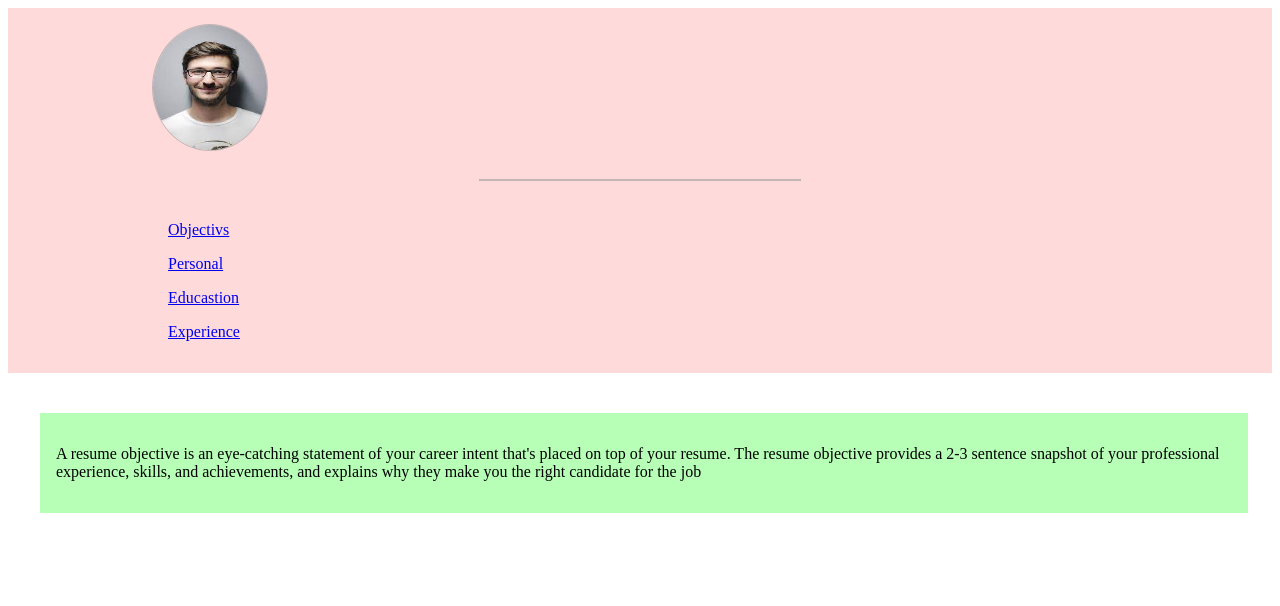
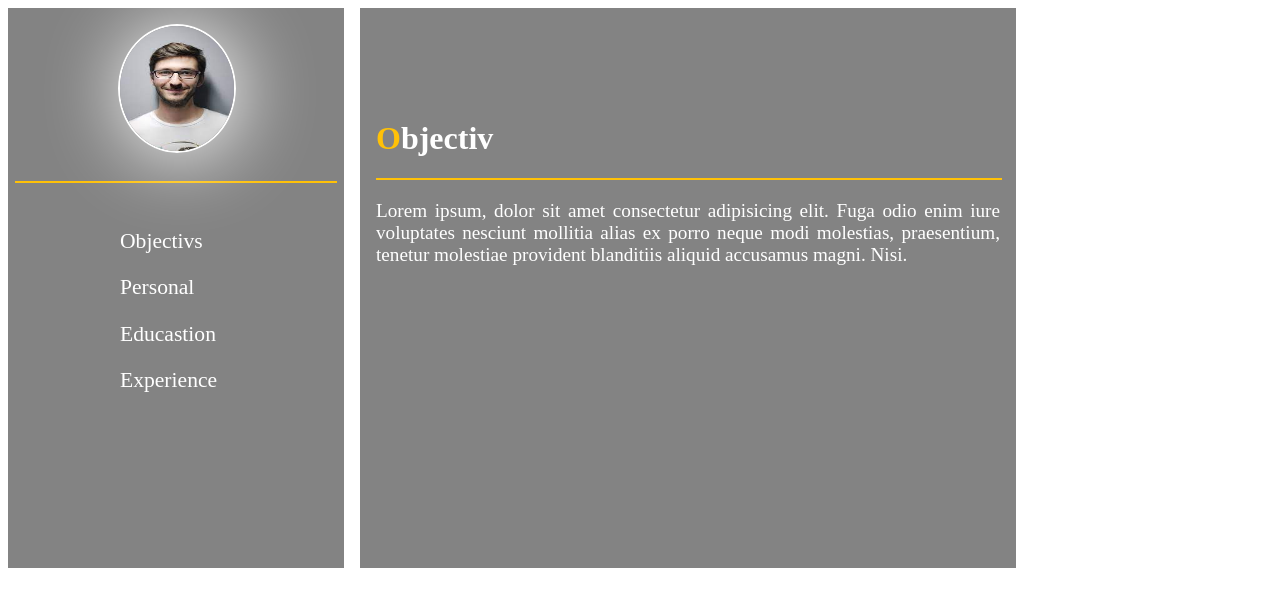
Before and after one commit to nakumparth37/layouts, a website built with Vite: page Resume2/index.html in a window 1280 px wide. Both pictures are taken after a click on the link "Objectivs". Built offline with nearby package versions, Linux system fonts and the light colour scheme.

Commit message:
add the style of the resume

```diff
--- a/Resume2/index.html
+++ b/Resume2/index.html
@@ -1,5 +1,6 @@
 <!DOCTYPE html>
 <html lang="en">
+
 <head>
   <meta charset="UTF-8" />
   <link rel="icon" type="image/svg+xml" href="/vite.svg" />
@@ -7,39 +8,99 @@
   <title>Resume2</title>
   <link rel="stylesheet" href="style.css">
 </head>
+
 <body>
   <div class="container">
     <div class="nav">
       <div class="profile_img"><img src="Person.jpeg" alt="Profile photo"></div>
-        <hr>
+      <hr style="    width: 20rem;
+      border: 1px solid #ffc107;">
       <div class="nav_info">
-          <a href="#obj"><p>  Objectivs</p></a>
-          <a href="#personal"><p>  Personal</p></a>
-          <a href="#edu"><p>  Educastion</p></a>
-          <a href="#exp"><p>  Experience</p></a>
-        </div>
-      </div>
-      <div>
-        <div class="info" id="obj">
-          <p>A resume objective is an eye-catching statement of your career intent that's placed on top of your resume. The resume objective provides a 2-3 sentence snapshot of your professional experience, skills, and achievements, and explains why they make you the right candidate for the job</p>
-        </div>
-        <div class="info" id="personal">
-          <p>Name :- Mr. Ravi Sukal</p>
-          <p>City:- Rajkot</p>
-          <p>Age :-35</p>
-        </div>
-        <div class="info" id="edu">
-          <p>Puna International School - Class:-X</p>
-          <p>Puna International School - Class:-XII</p>
-          <p>Nirma Univercity - BE & ME:- Computer Engineering</p>
-        </div>
-       <div class="info" id="exp">
-        <p>Shah Infotech-Senior Web Developer</p>
-        <p>January 2019 to Present</p>
-        <p></p>
+        <a href="#obj">
+          <p> Objectivs</p>
+        </a>
+        <a href="#personal">
+          <p> Personal</p>
+        </a>
+        <a href="#edu">
+          <p> Educastion</p>
+        </a>
+        <a href="#exp">
+          <p> Experience</p>
+        </a>
       </div>
     </div>
 
+    <div class="main">
+      <div class="info" id="obj">
+        <h1> <span>O</span>bjectiv</h1>
+        <hr class="line">
+        <p>Lorem ipsum, dolor sit amet consectetur adipisicing elit. Fuga odio enim iure voluptates nesciunt mollitia
+          alias ex porro neque modi molestias, praesentium, tenetur molestiae provident blanditiis aliquid accusamus
+          magni. Nisi.</p>
+
+      </div>
+      <div class="info" id="personal">
+        <h1> <span>P</span>ersonal <span>D</span>etails</h1>
+        <hr>
+        <ul>
+          <li>
+            <p><strong>Name :-</strong> Mr. Ravi Sukala</p>
+          </li>
+          <li>
+            <p> <strong>City:-</strong> Janmnager,india,361007</p>
+          </li>
+          <li>
+            <p> <strong>Age :-</strong> 35 Year</p>
+          </li>
+          <li>
+            <p> <strong>Contect No :-</strong> 9865321478</p>
+          </li>
+          <li>
+            <p> <strong>Email :-</strong> sukalaravi56@gmail.com</p>
+          </li>
+          <li>
+            <p> <strong>Date OF Birth :-</strong> 12th Jan 1995</p>
+          </li>
+        </ul>
+
+      </div>
+      <div class="info" id="edu">
+        <h1>  <span>E</span>ducastion <span>D</span>etails</h1>
+        <hr>
+        <ul>
+          <li>
+            <p>Nirma Univercity - BE & ME:- Computer Engineering</p>
+          </li>
+          <li>
+            <p>Puna International School - Class:-XII</p>
+          </li>
+          <li>
+            <p>Puna International School - Class:-X</p>
+          </li>
+        </ul>
+
+      </div>
+      <div class="info" id="exp">
+        <h1> <span>E</span>xperience</h1>
+        <hr>
+        <ul>
+          <li>
+            <p>Shah Infotech-Sr. Web Developer</p>
+            <p>January 2019 to Present</p>
+          </li>
+          <li>
+            <p>DevSoft Infotech-Jr. Web Developer</p>
+            <p>January 2014 to 2019</p>
+          </li>
+        </ul>
+
+      </div>
+    </div>
+
+
+
   </div>
 </body>
+
 </html>
--- a/Resume2/style.css
+++ b/Resume2/style.css
@@ -1,34 +1,127 @@
-.nav{
-    background-color: rgba(255, 185, 185, 0.521);
+.nav {
+    background-color: rgba(87, 87, 87, 0.733);
 }
 
-.nav img{
-    border: 1px solid rgba(155, 155, 155, 0.582);
+.nav img {
+    border: 2px solid rgba(255, 255, 255, 0.993);
     border-radius: 50%;
     width: 114px;
     height: 125px;
     margin: 1rem;
-    margin-left:9rem;
-}
-hr{
-    width: 20rem;
-    border: 1px solid rgba(155, 155, 155, 0.582);
+    margin-left: 9rem;
+    box-shadow: 0.2rem 0.2rem 5rem white;
 }
 
-.nav_info{
+hr {
+    width: 100%;
+    border: 1px solid #ffc107;
+}
+
+::marker {
+    color: #ffc107;
+}
+
+p {
+    font-size: larger;
+}
+
+span {
+    font-weight: bold;
+    color: #ffc107;
+}
+
+h1 {
+    margin-top: 5rem;
+}
+
+.nav_info {
     margin: 0.5rem;
     padding: 1rem;
     margin-left: 9rem;
 }
 
-.info {
-    margin: 2rem;
-    padding: 1rem;
-    background-color: rgba(143, 255, 143, 0.644);
-    position: absolute;
-    display: none;
+.nav_info a {
+    text-decoration: none;
+    color: white;
+    font-size: large;
 }
 
-.info:target{
+.main {
+    background-color: rgba(87, 87, 87, 0.733);
+
+}
+
+.info {
+    margin-top: 0.5rem;
+    padding: 1rem;
+    color: white;
+    display: none;
+    text-align: justify;
+}
+
+.info ul li {
+    list-style: disclosure-closed;
+}
+
+.info:target {
     display: block;
 }
+
+.nav_info a p:hover {
+    color: #ffc107;
+}
+
+
+@media (min-width:768px) {
+    .container {
+        display: flex;
+
+    }
+
+    .nav {
+        width: 21rem;
+        margin-right: 1rem;
+    }
+
+    .nav img {
+        margin-left: 6.9rem;
+    }
+
+    .nav_info {
+        margin-left: 6rem;
+    }
+
+    .info {
+
+        width: 30%rem;
+        height: 10rem;
+        margin-top: 0;
+        height: auto;
+        margin-top: 1rem;
+    }
+
+    .main {
+        width: 25rem;
+        height: 70vh;
+    }
+}
+
+@media (min-width:1024px) {
+    .main {
+        width: 41rem;
+        height: 70vh;
+    }
+
+}
+
+@media (min-width:1440px) {
+    .nav {
+        height: 70vh;
+    }
+
+    .main {
+        width: 66rem;
+
+    }
+
+}
```
Lines whose indentation alone changed are shown as unchanged.
